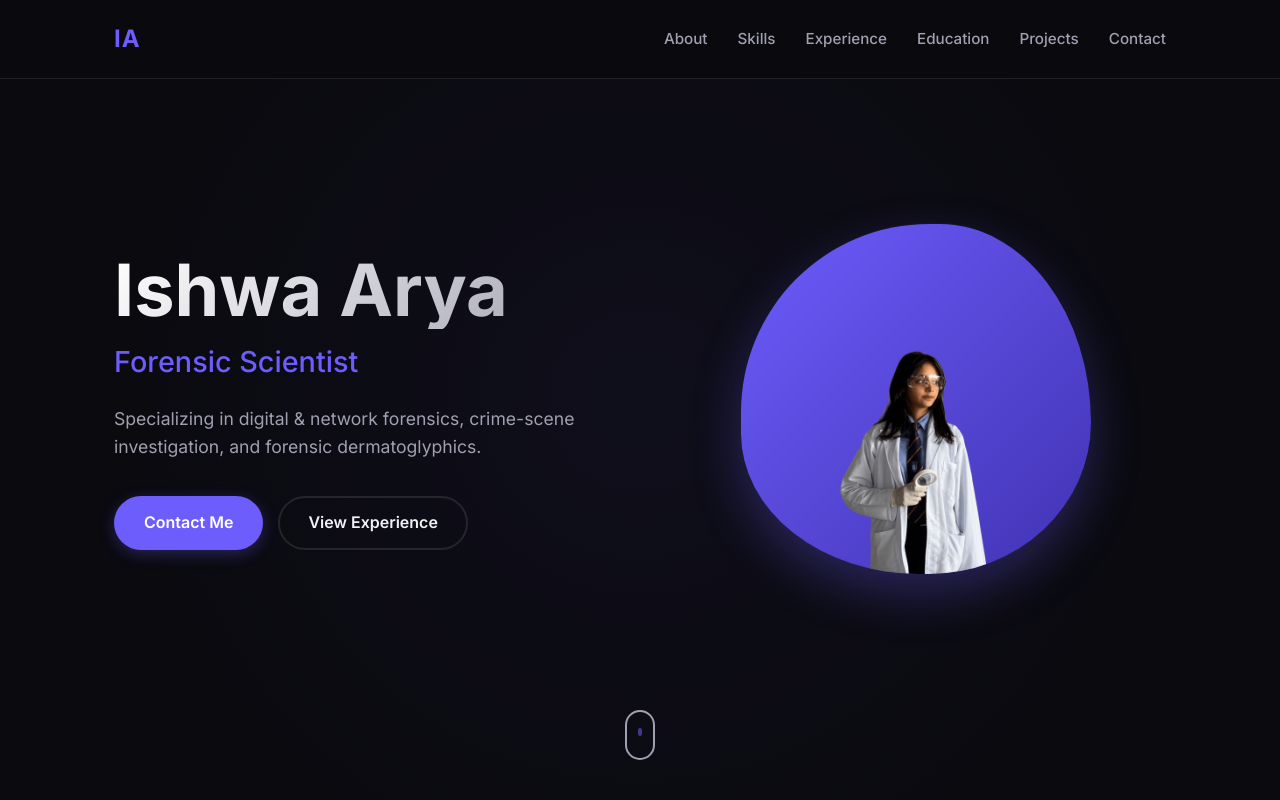
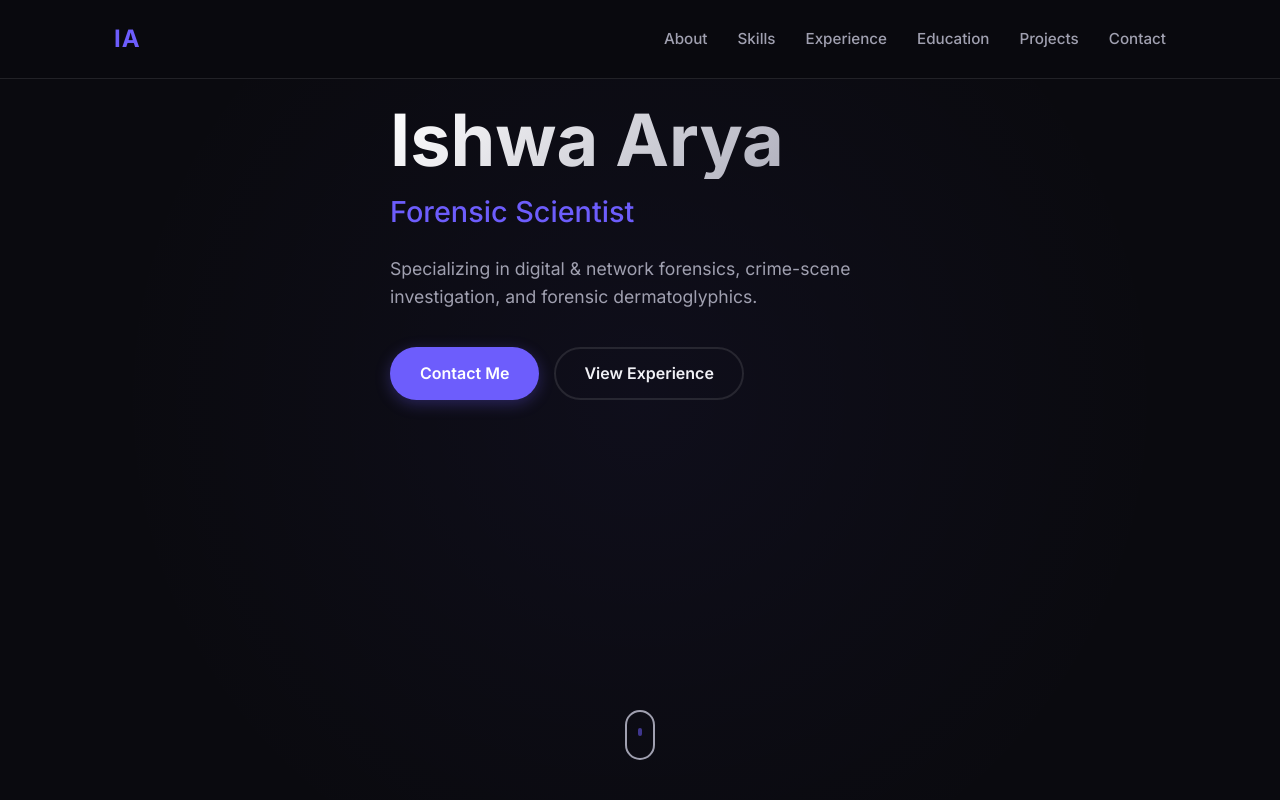
Before and after one commit to ishwaarya/Portfolio, a website: page index.html in a window 1280 px wide. Shown: the top 800 px of the page. Drawn offline with Linux system fonts and the light colour scheme.

Commit message:
index.html

```diff
--- a/index.html
+++ b/index.html
@@ -29,20 +29,13 @@
 
     <main>
         <section id="hero" class="hero section">
-            <div class="container hero-container">
-                <div class="hero-content">
+            <div class="container hero-content">
                 <h1 class="hero-title">Ishwa Arya</h1>
                 <h2 class="hero-subtitle">Forensic Scientist</h2>
                 <p class="hero-desc">Specializing in digital & network forensics, crime-scene investigation, and forensic dermatoglyphics.</p>
                 <div class="hero-cta">
                     <a href="#contact" class="btn btn-primary">Contact Me</a>
                     <a href="#experience" class="btn btn-secondary">View Experience</a>
-                    </div>
-                </div>
-                <div class="hero-image-wrapper">
-                    <div class="hero-blob">
-                        <img src="profile-transparent-1.png" alt="Ishwa Arya" class="hero-image">
-                    </div>
                 </div>
             </div>
             <div class="scroll-indicator">
```
Lines whose indentation alone changed are shown as unchanged.
